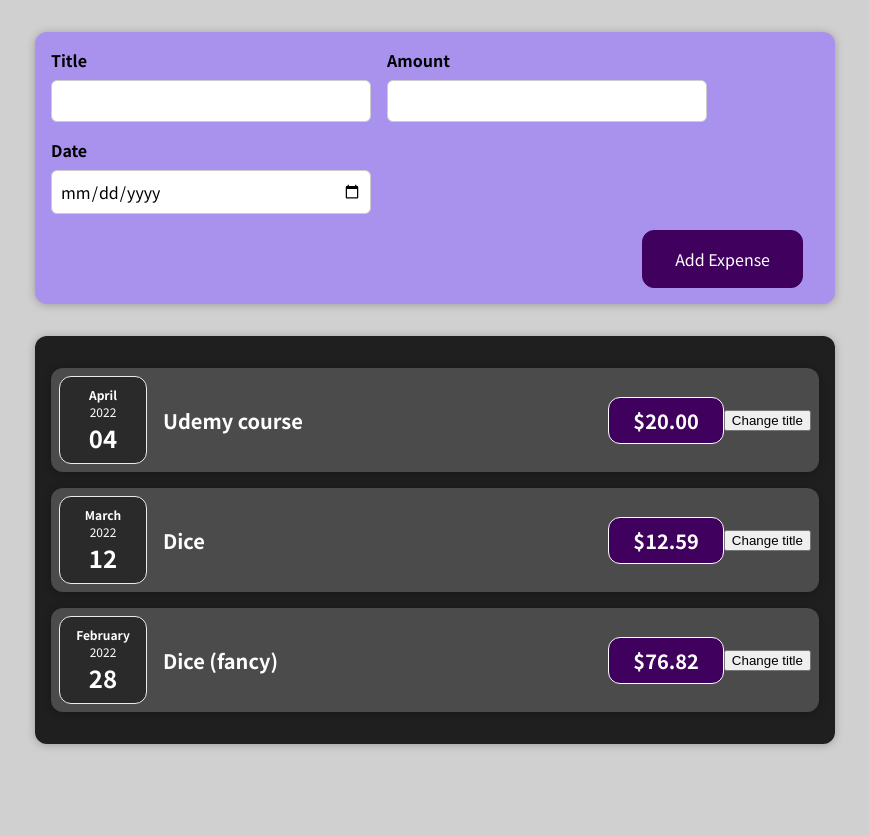
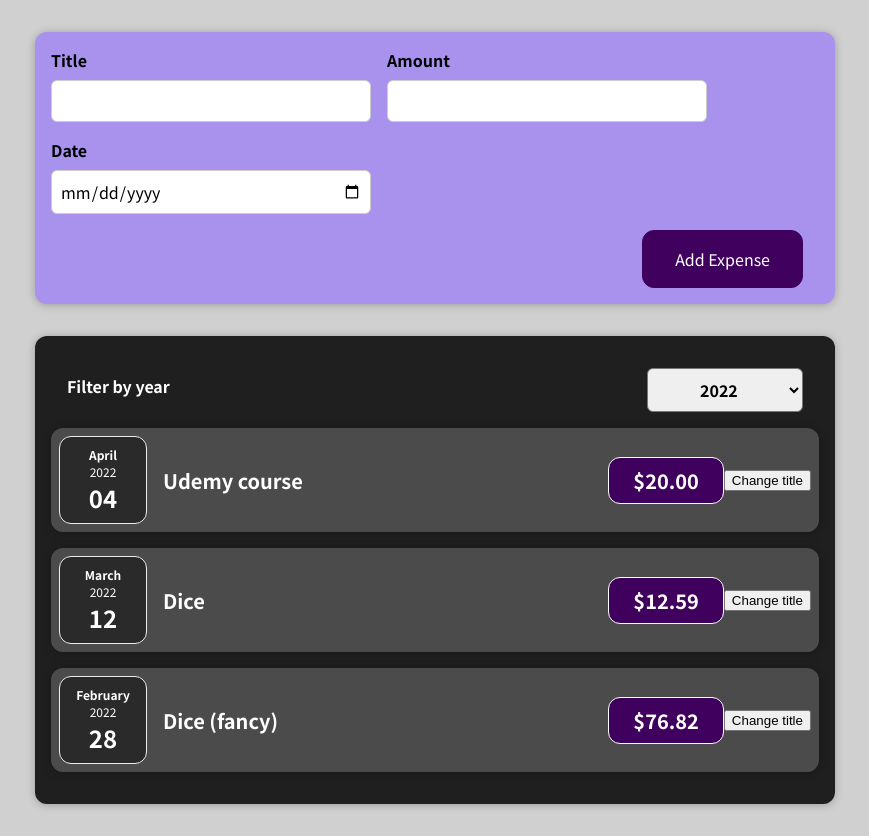
Before and after one commit to marina-cerame/react-complete-guide, a React (Create React App) app in the folder 01-starting-setup/: page / in a window 1280 px wide. Shown: the whole page, without its empty margins (205-1074 px from the left). Before the commit the page ends 800 px from the top, so only its background shows below. Built offline with nearby package versions, Linux system fonts and the light colour scheme.

Commit message:
[A2] Add ExpensesFilter component
Adds dropdown which will be used to filter expenses by
year. Currently only passes the selected year up to
Expenses component.

```diff
--- a/01-starting-setup/src/components/Expenses/Expenses.js
+++ b/01-starting-setup/src/components/Expenses/Expenses.js
@@ -1,10 +1,25 @@
+import { useState } from 'react';
+
 import Card from '../UI/Card';
 import ExpenseItem from './ExpenseItem';
+import ExpensesFilter from './ExpensesFilter';
+
 import './Expenses.css';
 
 const Expenses = ({ items }) => {
+  const [filteredYear, setFilteredYear] = useState('2022');
+  const onFilterSelectHandler = (filter) => {
+    console.log('Filtered!', filter);
+    setFilteredYear(filter);
+  };
+
   return (
     <Card className="expenses">
+      <ExpensesFilter
+        selected={filteredYear}
+        onFilterSelect={onFilterSelectHandler}
+      />
+
       {items.map((e) => (
         <ExpenseItem title={e.title} amount={e.amount} date={e.date} />
       ))}
--- /dev/null
+++ b/01-starting-setup/src/components/Expenses/ExpensesFilter.css
@@ -0,0 +1,24 @@
+.expenses-filter {
+  color: white;
+  padding: 0 1rem;
+}
+
+.expenses-filter__control {
+  display: flex;
+  width: 100%;
+  align-items: center;
+  justify-content: space-between;
+  margin: 1rem 0;
+}
+
+.expenses-filter label {
+  font-weight: bold;
+  margin-bottom: 0.5rem;
+}
+
+.expenses-filter select {
+  font: inherit;
+  padding: 0.5rem 3rem;
+  font-weight: bold;
+  border-radius: 6px;
+}
--- /dev/null
+++ b/01-starting-setup/src/components/Expenses/ExpensesFilter.js
@@ -0,0 +1,23 @@
+import './ExpensesFilter.css';
+
+const ExpensesFilter = ({ selected, onFilterSelect }) => {
+  const filterSelectHandler = (e) => {
+    onFilterSelect(e.target.value);
+  };
+
+  return (
+    <div className="expenses-filter">
+      <div className="expenses-filter__control">
+        <label>Filter by year</label>
+        <select value={selected} onChange={filterSelectHandler}>
+          <option value="2022">2022</option>
+          <option value="2021">2021</option>
+          <option value="2020">2020</option>
+          <option value="2019">2019</option>
+        </select>
+      </div>
+    </div>
+  );
+};
+
+export default ExpensesFilter;
```
